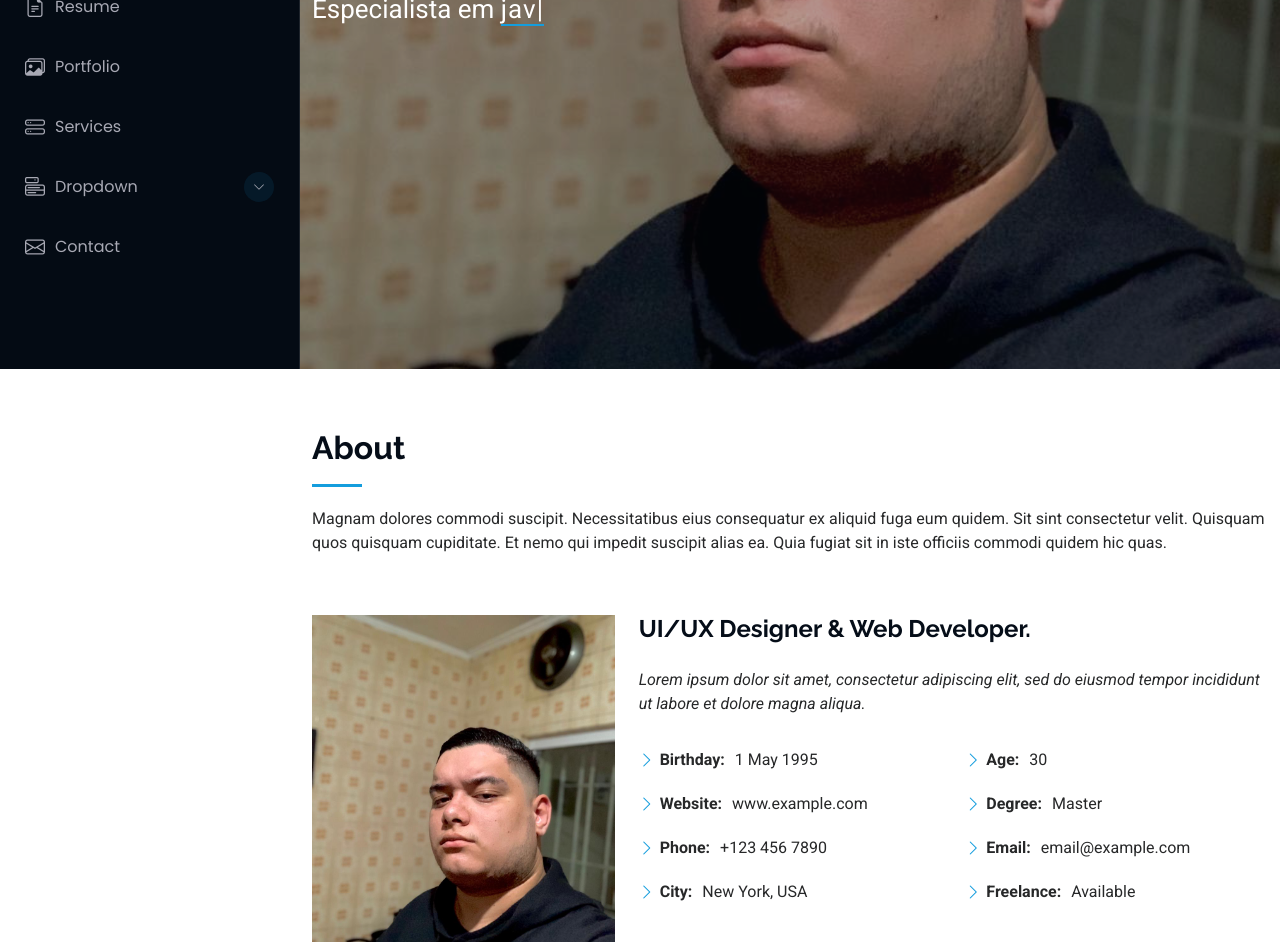
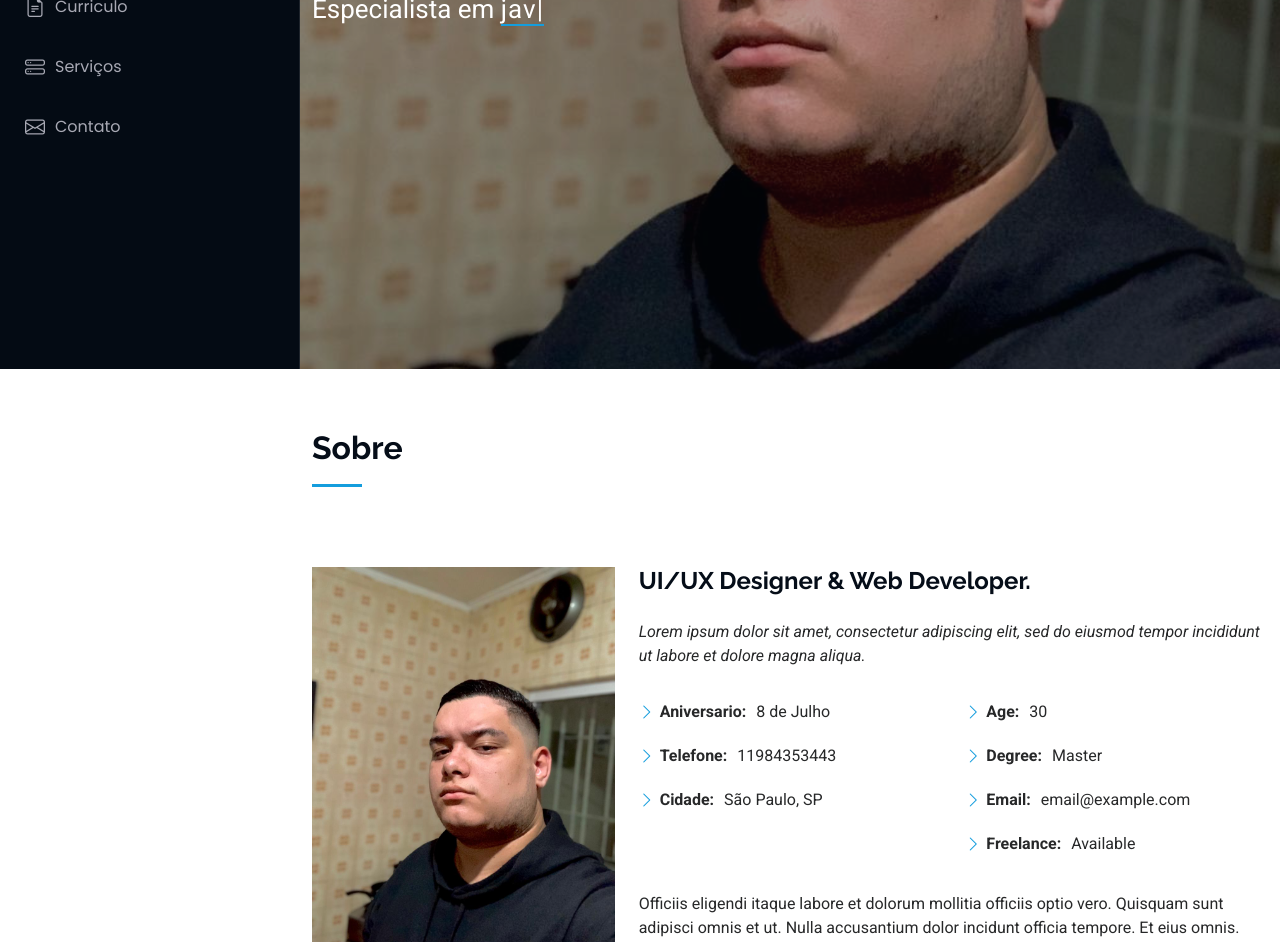
Before and after one commit to EvilOfDash/Portifolio, a plain HTML site: page index.html in a window 1280 px wide. Shown: the part 431-1373 px from the top of the page. Drawn offline with Linux system fonts and the light colour scheme.

Commit message:
correção telefone

```diff
--- a/index.html
+++ b/index.html
@@ -62,28 +62,11 @@
     <nav id="navmenu" class="navmenu">
       <ul>
         <li><a href="#hero" class="active"><i class="bi bi-house navicon"></i>Home</a></li>
-        <li><a href="#about"><i class="bi bi-person navicon"></i> About</a></li>
-        <li><a href="#resume"><i class="bi bi-file-earmark-text navicon"></i> Resume</a></li>
-        <li><a href="#portfolio"><i class="bi bi-images navicon"></i> Portfolio</a></li>
-        <li><a href="#services"><i class="bi bi-hdd-stack navicon"></i> Services</a></li>
-        <li class="dropdown"><a href="#"><i class="bi bi-menu-button navicon"></i> <span>Dropdown</span> <i class="bi bi-chevron-down toggle-dropdown"></i></a>
+        <li><a href="#about"><i class="bi bi-person navicon"></i> sobre</a></li>
+        <li><a href="#resume"><i class="bi bi-file-earmark-text navicon"></i> Curriculo</a></li>
+        <li><a href="#services"><i class="bi bi-hdd-stack navicon"></i> Serviços</a></li>
           <ul>
-            <li><a href="#">Dropdown 1</a></li>
-            <li class="dropdown"><a href="#"><span>Deep Dropdown</span> <i class="bi bi-chevron-down toggle-dropdown"></i></a>
-              <ul>
-                <li><a href="#">Deep Dropdown 1</a></li>
-                <li><a href="#">Deep Dropdown 2</a></li>
-                <li><a href="#">Deep Dropdown 3</a></li>
-                <li><a href="#">Deep Dropdown 4</a></li>
-                <li><a href="#">Deep Dropdown 5</a></li>
-              </ul>
-            </li>
-            <li><a href="#">Dropdown 2</a></li>
-            <li><a href="#">Dropdown 3</a></li>
-            <li><a href="#">Dropdown 4</a></li>
-          </ul>
-        </li>
-        <li><a href="#contact"><i class="bi bi-envelope navicon"></i> Contact</a></li>
+        <li><a href="#contact"><i class="bi bi-envelope navicon"></i> Contato</a></li>
       </ul>
     </nav>
 
@@ -108,8 +91,7 @@
 
       <!-- Section Title -->
       <div class="container section-title" data-aos="fade-up">
-        <h2>About</h2>
-        <p>Magnam dolores commodi suscipit. Necessitatibus eius consequatur ex aliquid fuga eum quidem. Sit sint consectetur velit. Quisquam quos quisquam cupiditate. Et nemo qui impedit suscipit alias ea. Quia fugiat sit in iste officiis commodi quidem hic quas.</p>
+        <h2>Sobre</h2>
       </div><!-- End Section Title -->
 
       <div class="container" data-aos="fade-up" data-aos-delay="100">
@@ -127,10 +109,9 @@
             <div class="row">
               <div class="col-lg-6">
                 <ul>
-                  <li><i class="bi bi-chevron-right"></i> <strong>Birthday:</strong> <span>1 May 1995</span></li>
-                  <li><i class="bi bi-chevron-right"></i> <strong>Website:</strong> <span>www.example.com</span></li>
-                  <li><i class="bi bi-chevron-right"></i> <strong>Phone:</strong> <span>+123 456 7890</span></li>
-                  <li><i class="bi bi-chevron-right"></i> <strong>City:</strong> <span>New York, USA</span></li>
+                  <li><i class="bi bi-chevron-right"></i> <strong>Aniversario:</strong> <span>8 de Julho</span></li>
+                  <li><i class="bi bi-chevron-right"></i> <strong>Telefone:</strong> <span>11984353443</span></li>
+                  <li><i class="bi bi-chevron-right"></i> <strong>Cidade:</strong> <span>São Paulo, SP</span></li>
                 </ul>
               </div>
               <div class="col-lg-6">
```
